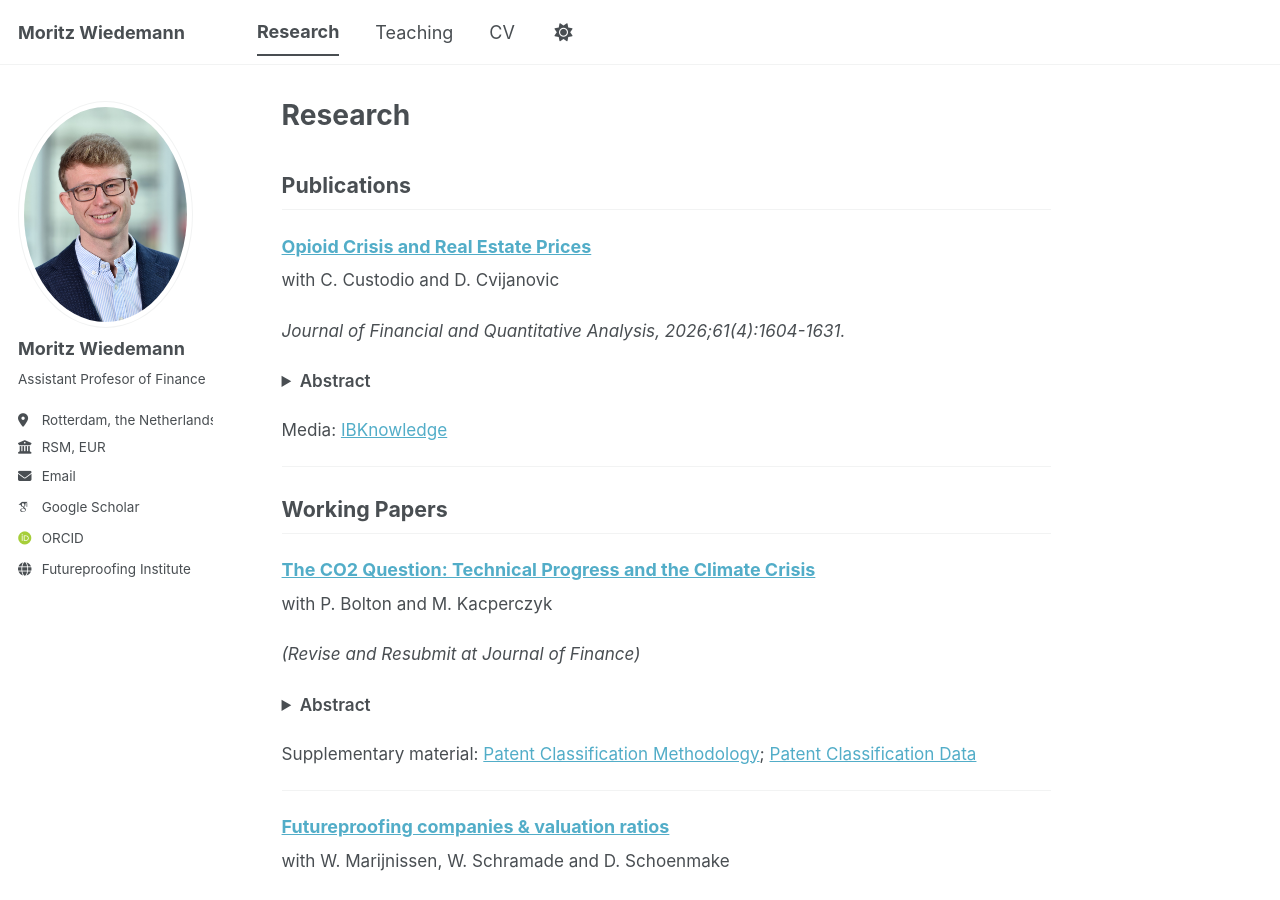
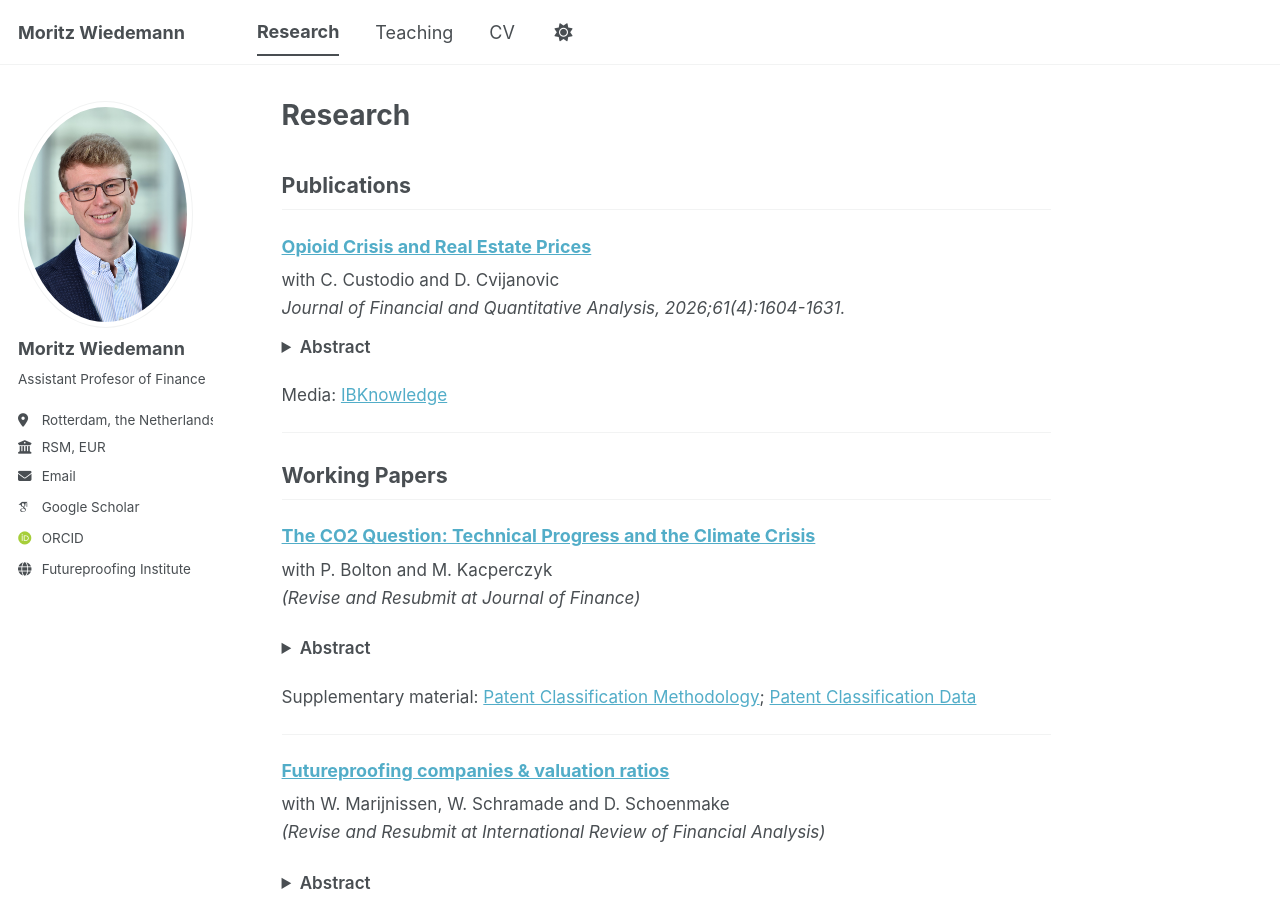
Before and after one commit to WiedemannM/WiedemannM.github.io, a Jekyll site: the page built from _pages/research.md, in a window 1280 px wide and 900 px high. Built offline with Jekyll 4.4.1, drawn with Linux system fonts in a browser that asks for light colours; some web fonts are replaced; a script bundle is joined from its source files by our own code; library files that are not in the unit come from our copies.

Commit message:
Update research.md

```diff
--- a/_pages/research.md
+++ b/_pages/research.md
@@ -8,9 +8,10 @@ author_profile: true
 
 ### [Opioid Crisis and Real Estate Prices](https://papers.ssrn.com/sol3/papers.cfm?abstract_id=3712600)
 
-with C. Custodio and D. Cvijanovic
-
-*Journal of Financial and Quantitative Analysis, 2026;61(4):1604-1631.*
+<p style="margin-bottom: 0;">
+with C. Custodio and D. Cvijanovic<br>
+<em>Journal of Financial and Quantitative Analysis, 2026;61(4):1604-1631.</em>
+</p>
 
 <details>
 <summary>Abstract</summary>
@@ -27,8 +28,7 @@ Media: [IBKnowledge](https://www.imperial.ac.uk/business-school/ib-knowledge/fin
 
 ### [The CO2 Question: Technical Progress and the Climate Crisis](https://papers.ssrn.com/sol3/papers.cfm?abstract_id=4212567)
 
-with P. Bolton and M. Kacperczyk
-
+with P. Bolton and M. Kacperczyk <br>
 *(Revise and Resubmit at Journal of Finance)*
 
 <details>
@@ -44,8 +44,7 @@ Supplementary material: [Patent Classification Methodology](/files/PatentClassif
 
 ### [Futureproofing companies & valuation ratios](https://papers.ssrn.com/sol3/papers.cfm?abstract_id=5242113)
 
-with W. Marijnissen, W. Schramade and D. Schoenmake
-
+with W. Marijnissen, W. Schramade and D. Schoenmake <br>
 *(Revise and Resubmit at International Review of Financial Analysis)*
 
 <details>
```
